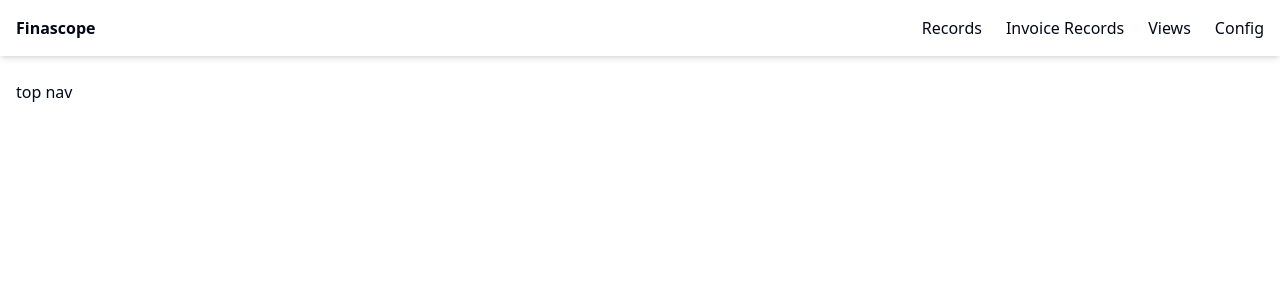
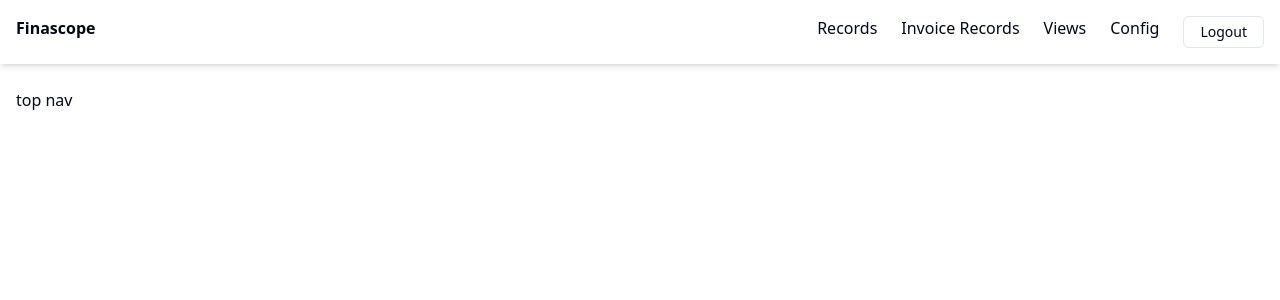
Before and after one commit to ToshihitoKon/finascope, a SvelteKit app in the folder front/: page / in a window 1280 px wide. Shown: the top 300 px of the page. Built offline with nearby package versions, Linux system fonts and the light colour scheme; what svelte-persisted-store would draw is missing.

Commit message:
今度こそログイン情報保存

```diff
--- a/front/src/lib/firebase/index.svelte.ts
+++ b/front/src/lib/firebase/index.svelte.ts
@@ -20,7 +20,7 @@ const USER_JWT_KEY = 'fs-firebase-jwt';
 // Initialize
 const userJWT = persisted(USER_JWT_KEY, '');
 export const loggedInUserInformation = $state({
-  jwt: userJWT,
+  jwt: get(userJWT),
   isLoggedIn: get(userJWT) !== ''
 });
 
--- a/front/src/routes/+layout.svelte
+++ b/front/src/routes/+layout.svelte
@@ -9,10 +9,17 @@
   let isOpen = $state(false);
 
   import { Button } from '$lib/components/ui/button/index.js';
-  import { signInWithGoogle, loggedInUserInformation } from '$lib/firebase/index.svelte.ts';
+  import {
+    signInWithGoogle,
+    revokeLogin,
+    loggedInUserInformation
+  } from '$lib/firebase/index.svelte.ts';
 
   const loginHandler = async () => {
     await signInWithGoogle();
+  };
+  const logoutHandler = () => {
+    revokeLogin();
   };
 
   let hideLoginButton = $state(false);
@@ -31,6 +38,8 @@
       <a href="{base}/config" class="hover:text-primary">Config</a>
       {#if !hideLoginButton}
         <Button onclick={loginHandler} variant="outline" class="h-8">Login</Button>
+      {:else}
+        <Button onclick={logoutHandler} variant="outline" class="h-8">Logout</Button>
       {/if}
     </div>
     <button class="md:hidden" onclick={() => (isOpen = !isOpen)}>
```
